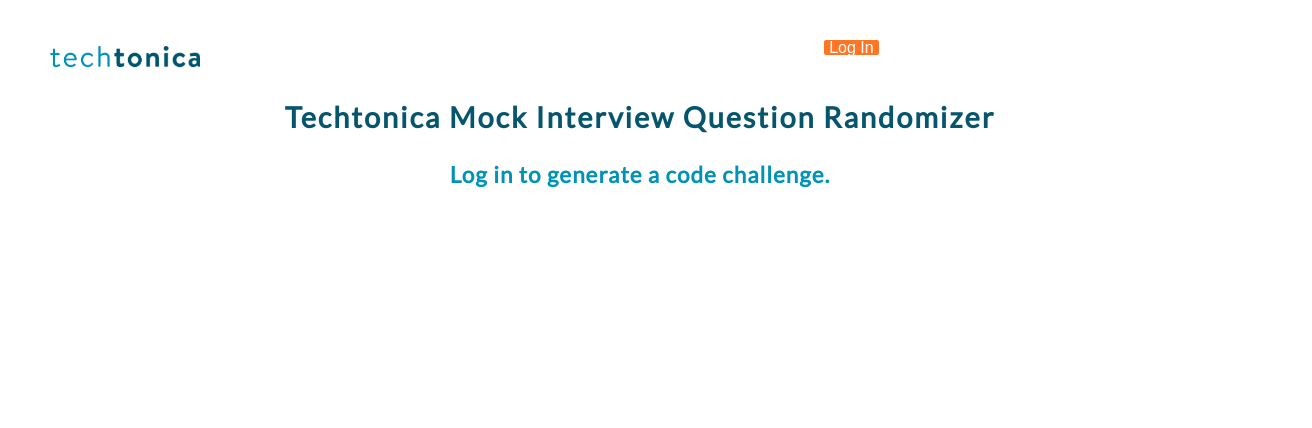
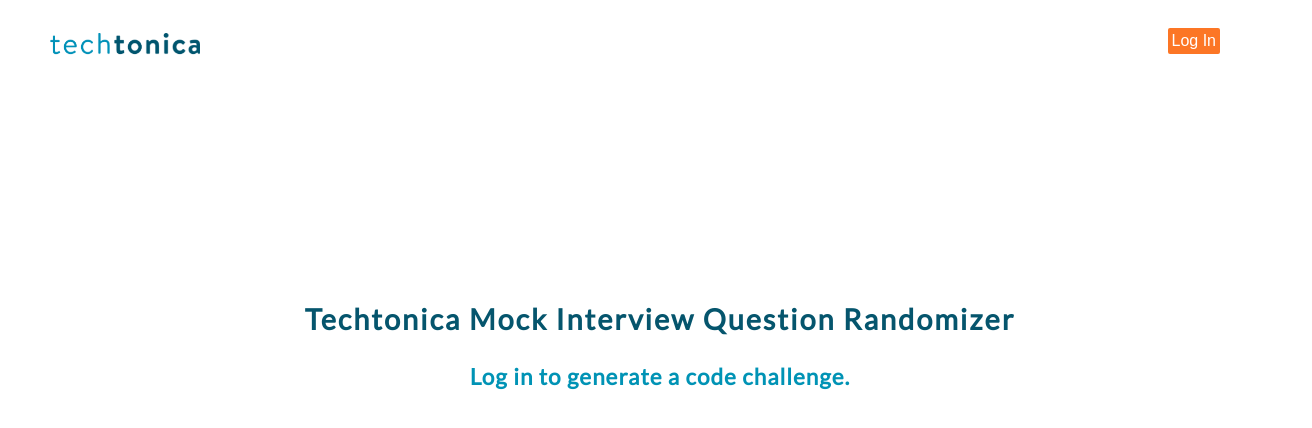
Before and after one commit to mx-ruthie/interview-randomizer, a React (Create React App) app: page / in a window 1280 px wide. Shown: the top 428 px of the page, 1312 px wide, since content can reach past the window. Built offline with nearby package versions, Linux system fonts and the light colour scheme; no server answers.

Commit message:
fixes positioning of logging button

```diff
--- a/src/App.css
+++ b/src/App.css
@@ -3,12 +3,9 @@
 
   font-size: 1.2em;
   line-height: 1.4em;
-  color: #0093B5;
+  color: #0093b5;
   background-color: white;
   min-height: 100vh;
-
-
-
 }
 .App {
   text-align: center;
@@ -17,8 +14,7 @@
   padding: 20px;
   justify-content: center;
   margin: auto;
-  width: 90%; /* Adjust this value as needed */
-  max-width: 900px; /* Keep it responsive */
+  width: 100%;
 }
 
 h1,
@@ -36,7 +32,7 @@
 h1,
 h2 {
   letter-spacing: 2px;
-  color:  #05556D;
+  color: #05556d;
 }
 
 h3,
@@ -87,9 +83,8 @@
 .header {
   display: flex;
   flex-direction: column;
-
 }
-.logo{
+.logo {
   position: fixed;
   width: 150px; /* Adjust the width as per your preference */
   height: auto; /* Maintain aspect ratio */
@@ -97,7 +92,7 @@
   margin-left: 50px;
 }
 .text-color {
-  color: #05556D;;
+  color: #05556d;
 }
 .submit-button {
   -webkit-border-radius: 8px;
@@ -112,8 +107,6 @@
   padding: 25px;
   margin: 10px;
   font-size: 1.5rem;
-
-
 }
 
 .submit-button:hover {
@@ -127,6 +120,10 @@
 }
 
 .log-button {
+  position: fixed;
+  top: 28px;
+  right: 0;
+  margin-right: 60px;
   -webkit-border-radius: 2px;
   -moz-border-radius: 2px;
   -o-border-radius: 2px;
@@ -134,12 +131,8 @@
   color: white;
   background-color: #fc7625;
   text-align: center;
-  line-height: 5px;
-  padding: 5px;
-  margin: 0;
+  padding: 4px;
   font-size: 1rem;
-
-
 }
 
 .log-button:hover {
@@ -152,7 +145,7 @@
   color: #05556d;
 }
 
-.question{
+.question {
   text-align: left;
   margin: 0 auto;
   max-width: 80%;
@@ -170,7 +163,9 @@
   }
 }
 
-
+.logged-out {
+  margin-top: 20%;
+}
 
 .App-link {
   color: #61dafb;
--- a/src/App.js
+++ b/src/App.js
@@ -23,10 +23,10 @@
     <div className="App">
       <Header />
       {isAuthenticated ? null : (
-        <>
+        <div className="logged-out">
           <h2>Techtonica Mock Interview Question Randomizer </h2>
           <h3>Log in to generate a code challenge.</h3>
-        </>
+        </div>
       )}
       <Profile />
       <QuestionDetailsDisplay question={question} testCases={testCases} />
```
Lines whose indentation alone changed are shown as unchanged.
